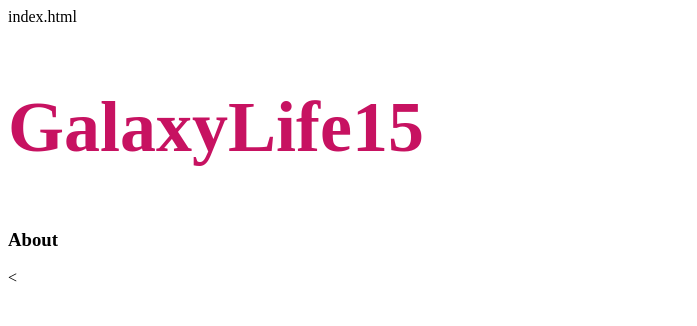
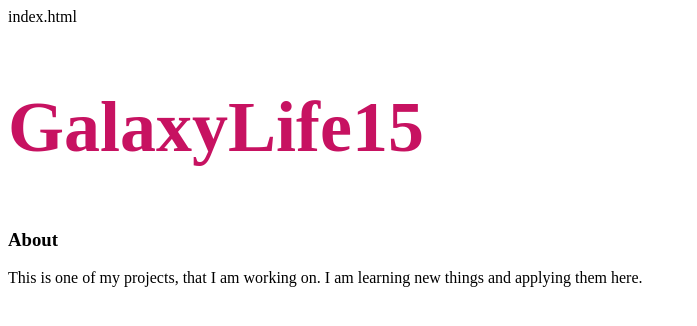
Before and after one commit to madhushreeghosh/Madhushree-Ghosh, a plain HTML site: page index.html in a window 1280 px wide. Shown: the whole page, without its empty margins (0-697 px from the left). Drawn offline with Linux system fonts and the light colour scheme.

Commit message:
Add files via upload

```diff
--- a/index.html
+++ b/index.html
@@ -1,6 +1,6 @@
 index.html
 <!doctype html>
-    <html>
+<html>
     <title>GalaxyLife15</title>
         <div>
             <head>
@@ -12,4 +12,7 @@ index.html
 
         <div>
             <h3> About </h3>
-                <
+                <p> This is one of my projects, that I am working on.
+                    I am learning new things and applying them here.
+                </p>
+</html>
```
